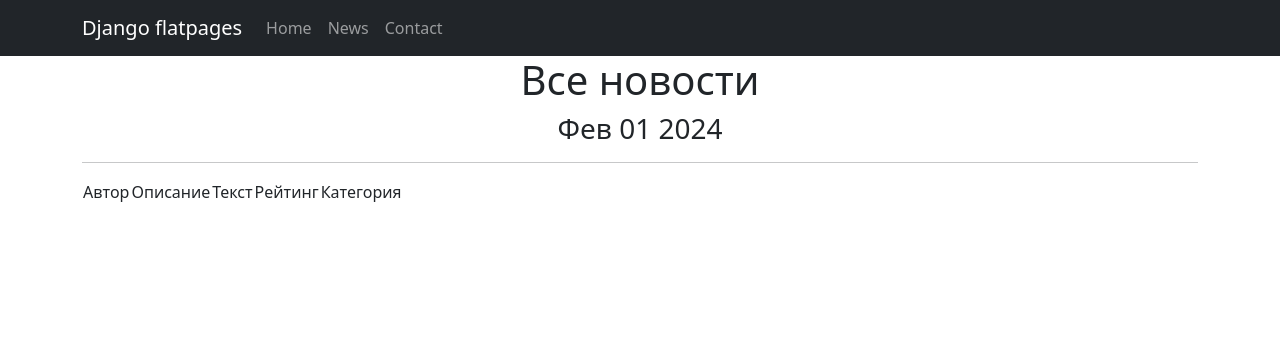
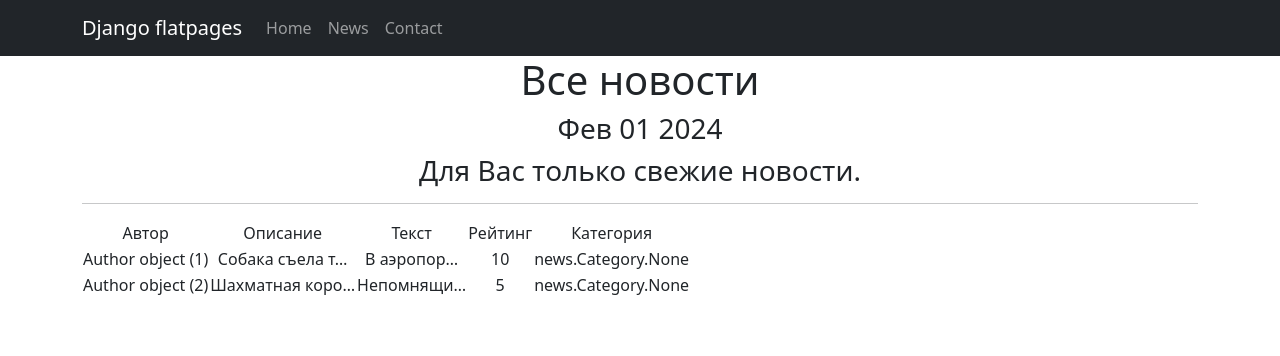
Before and after one commit to AlexKhudyakov83/newspython, a Django app: page /news/ in a window 1280 px wide. Shown: the top 356 px of the page. Run offline with Django 4.2, Linux system fonts and the light colour scheme; data comes from the database, SQL or seed files in the repository; some libraries are stand-ins or nearby versions.

Commit message:
snouta01.02

```diff
--- a/NewsPaper/news/models.py
+++ b/NewsPaper/news/models.py
@@ -42,7 +42,7 @@ class Post(models.Model):
     rating = models.SmallIntegerField(default=0)
 
     def __str__(self):
-        return f'{self.title[:30]}: {self.text[:1028]}'
+        return f'{self.title[:32]}: {self.text[:1028]}'
 
     def like(self):
         self.rating += 1
--- a/NewsPaper/news/views.py
+++ b/NewsPaper/news/views.py
@@ -5,29 +5,30 @@ from .models import Author, Post
 from datetime import datetime
 from pprint import pprint
 
-# class Author(ListView):
-#     model = Author
-#     ordering = 'name'
-#     template_name = 'author.html'
-#     context_object_name = 'authors'
+
+class Author(ListView):
+    model = Author
+    ordering = 'name'
+    template_name = 'author.html'
+    context_object_name = 'authors'
+
 
 class PostList(ListView):
     model = Post
-    ordering = 'rating'
+    ordering = 'title'
     template_name = 'news.html'
-    context_object_name = 'post'
-
+    context_object_name = 'posts'
 
     def get_context_data(self, **kwargs):
-
         context = super().get_context_data(**kwargs)
         # К словарю добавим текущую дату в ключ 'time_now'.
         context['time_now'] = datetime.utcnow()
         # Добавим ещё одну пустую переменную,
         # чтобы на её примере рассмотреть работу ещё одного фильтра.
-        context['next_sale'] = None
+        context['next_news'] = None
         pprint(context)
         return context
+
 
 class PostDetail(DetailView):
     model = Post
--- a/NewsPaper/templates/news.html
+++ b/NewsPaper/templates/news.html
@@ -1,14 +1,15 @@
 {% extends 'flatpages/default.html' %}
 
 {% block title %}
-Post
+Posts
 {% endblock title %}
 
 {% block content %}
    <h1>Все новости</h1>
    <h3>{{ time_now|date:'M d Y' }}</h3>
+    <h3> {{ next_news|default_if_none:"Для Вас только свежие новости." }} </h3>
    <hr>
-   {% if post %}
+   {% if posts %}
        <table>
            <tr>
                <td>Автор</td>
@@ -17,15 +18,13 @@ Post
                <td>Рейтинг</td>
                <td>Категория</td>
            </tr>
-
-           {% for news in post %}
+           {% for post in posts %}
            <tr>
-               <td>{{ Post.author }}</td>
-
-               <td>{{ Post.title|truncatechars:15 }}</td>
-               <td>{{ Post.text }}</td>
-               <td>{{ Post.rating }}</td>
-               <td>{{ Post.postCategory }}</td>
+               <td>{{ post.author }}</td>
+               <td>{{ post.title|truncatechars:15 }}</td>
+               <td>{{ post.text|truncatechars:10 }}</td>
+               <td>{{ post.rating }}</td>
+               <td>{{ post.postCategory }}</td>
            </tr>
            {% endfor %}
 
--- a/NewsPaper/templates/post.html
+++ b/NewsPaper/templates/post.html
@@ -8,9 +8,9 @@ Post
 
 
 {% block content %}
-    <h2>Новость дня</h2>
+    <h1>Новость дня</h1>
     <hr>
-    <h1>{{ Post.title }}</h1>
-    <h2>{{ Post.text }}</h2>
+<!--    <h1>{{ post.title }}</h1>-->
+<!--    <h2>{{ post.text }}</h2>-->
     <h2>{{ news }}</h2>
 {% endblock content %}
```
